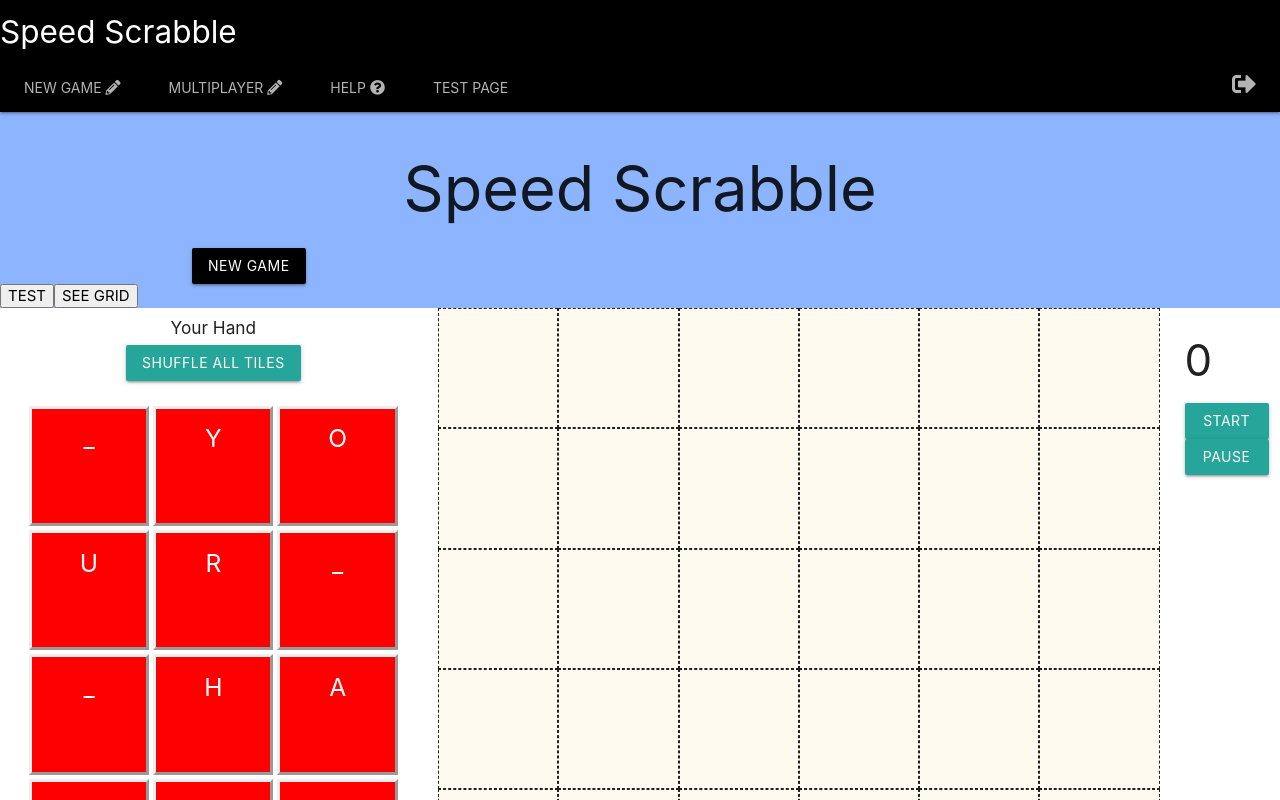
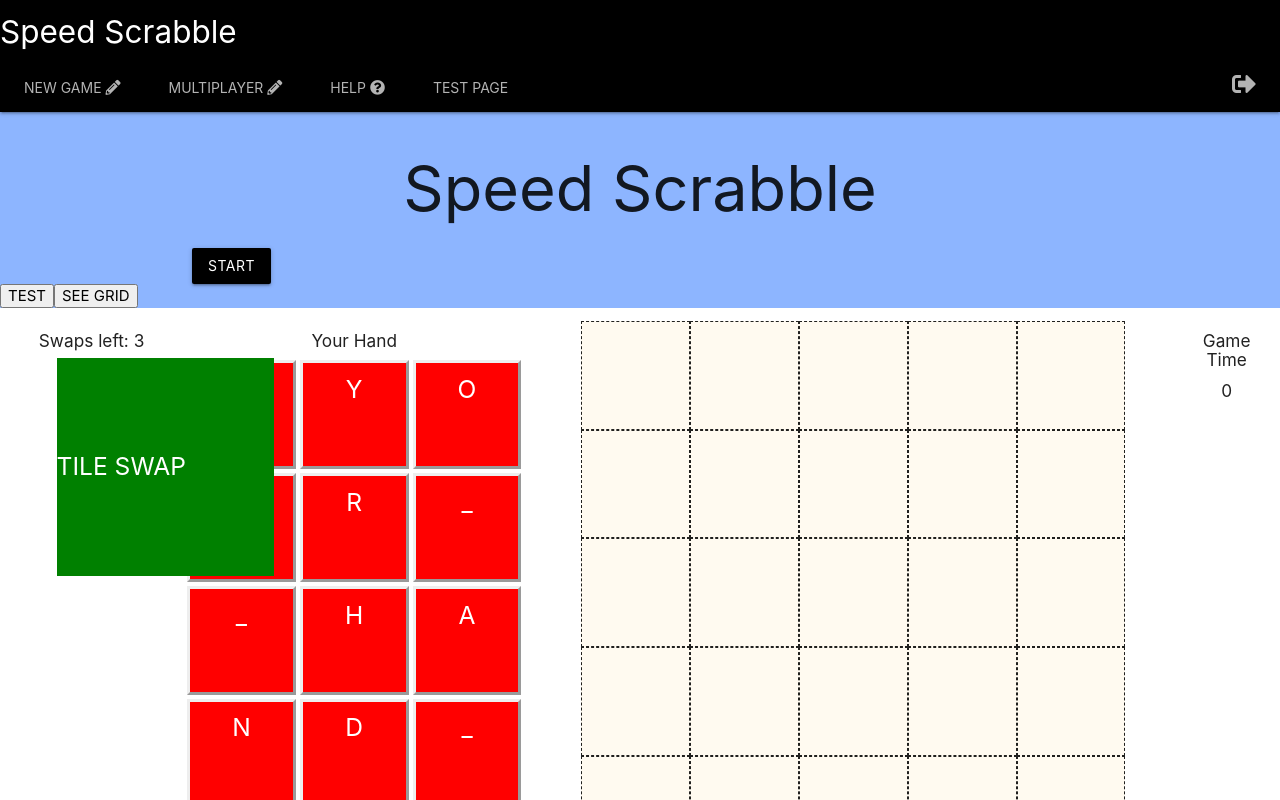
Before and after one commit to davidwu92/SpeedScrabble, a React (Create React App) app in the folder client/: page /speedscrabble in a window 1280 px wide. Shown: the top 800 px of the page. Built offline with nearby package versions, Linux system fonts and the light colour scheme.

Commit message:
tile swapping implemented

```diff
--- a/client/src/Pages/SpeedScrabble/SpeedScrabble.js
+++ b/client/src/Pages/SpeedScrabble/SpeedScrabble.js
@@ -37,7 +37,8 @@ const SpeedScrabble = () => {
       ["Null","Null","Null","Null","Null","Null","Null","Null","Null","Null"],
     ]
   )
-  // https://www.w3schools.com/jsref/tryit.asp?filename=tryjsref_ondragstart
+  //DRAG-DROP EXAMPLES https://www.w3schools.com/jsref/tryit.asp?filename=tryjsref_ondragstart
+
   const allowDrop = e=>e.preventDefault()
 
   //HAND or GRID: Starting to drag a tile.
@@ -49,7 +50,6 @@ const SpeedScrabble = () => {
   }
   //HAND or GRID: Allow things to drag over.
   const dragOver = e => e.stopPropagation()
-
 
   //GRID: dropping tiles onto grid (from anywhere)
   const dropTile = e => { //e represents the grid event of DROPPING A TILE.
@@ -94,19 +94,60 @@ const SpeedScrabble = () => {
     }
   }
 
+  const [swapCount, setSwapCount] = useState(3)
+  //SWAP BOX: dropping a tile into the swap-tile area.
+  const swapOneTile = e =>{
+    if(swapCount>0){
+      e.preventDefault()
+      setSwapCount(swapCount=>swapCount-1)
+      let tileData=e.dataTransfer.getData("tile")
+      let startPosition = e.dataTransfer.getData("coordinates") //"undefined" if tile grabbed from hand.
+
+      let handNum = tileData[2] ? parseInt(""+tileData[1]+tileData[2]):parseInt(tileData[1])
+      let bagLetters = "AAAAAAAAABBCCDDDDEEEEEEEEEEEEFFGGGHHIIIIIIIIIJKLLLLMMNNNNNNOOOOOOOOPPQRRRRRRSSSSTTTTTTUUUUVVWWXYYZ"
+      //take out my hand's letters from the bag.
+      handLetters.forEach((letter, index)=>{
+        bagLetters = bagLetters.replace(letter, "")
+      })
+      //pick a letter from the remaining letters to replace the swapped tile.
+      let newLetterIndex = Math.floor(Math.random()*(98-handLetters.length))
+      let newHand = handLetters
+      newHand[handNum] = bagLetters[newLetterIndex] //this is new letter.
+      setHandLetters(JSON.parse(JSON.stringify(newHand)))
+
+      //time penalty
+      if(tileData[0]==bagLetters[newLetterIndex]){setSeconds(seconds=>seconds+3)}
+
+      // console.log(bagLetters[newLetterIndex]+handNum)
+      if(startPosition!="undefined"){
+        let newGrid = grid
+        newGrid[startPosition[1]][startPosition[0]] = bagLetters[newLetterIndex]+handNum
+        setGrid(JSON.parse(JSON.stringify(newGrid)))
+      }
+      toast(<>{tileData[0]==bagLetters[newLetterIndex]? <>No time penalty applied.<br/>You swapped a "{tileData[0]}" for another "{bagLetters[newLetterIndex]}". <br/>{swapCount} letter swaps left.</>
+        :<>3 second penalty applied.<br/>You swapped a "{tileData[0]}" for a "{bagLetters[newLetterIndex]}."<br/>{swapCount} letter swaps left.</>}</>,
+      {autoClose: 9000,hideProgressBar: true,type: "success"})
+    }
+  }
+
+
 //MY HAND
-  const [handLetters, setHandLetters] = useState( //Letters in my hand.
-    ["_", "Y", "O", "U", "R", "_", "_", "H", "A", "N", "D","_"]
-  )
-  const [handUsed, setHandUsed] = useState( //Used Letters from my hand.
-    [false,false,false,false,false,false,false,false,false,false,false,false,]
-  )
+  //Letters in my hand.
+  const [handLetters, setHandLetters] = useState(["_", "Y", "O", "U", "R", "_", "_", "H", "A", "N", "D","_"])
+  //Used Letters from my hand.
+  const [handUsed, setHandUsed] = useState([false,false,false,false,false,false,false,false,false,false,false,false,])
 
+  //currently not using this.
   const shuffleHand = () =>{
     console.log("SHUFFLE HAND")
+    //time penalty: 3 seconds.
+    setSeconds(seconds=>seconds+3)
   }
+
+//NEW GAME BUTTON
   const newGame = () =>{
-    //Start Timer, reset grid, deal tiles for hand.
+    //Start Timer from zero, reset grid, deal tiles for hand.
+    setSeconds(0)
     setIsRunning(true)
     setGrid([ ["Null","Null","Null","Null","Null","Null","Null","Null","Null","Null"],
       ["Null","Null","Null","Null","Null","Null","Null","Null","Null","Null"],
@@ -122,16 +163,17 @@ const SpeedScrabble = () => {
     let scrabbleLetters = "AAAAAAAAABBCCDDDDEEEEEEEEEEEEFFGGGHHIIIIIIIIIJKLLLLMMNNNNNNOOOOOOOOPPQRRRRRRSSSSTTTTTTUUUUVVWWXYYZ"
     let numbers = []
     let newHand = []
-    for (let i = 0; i<12;i++){
-      let randomNumber = Math.floor(Math.random()*98)
-      while (numbers.includes(randomNumber))
-      {randomNumber = Math.floor(Math.random()*98)}
-      numbers.push(randomNumber)
-      newHand.push(scrabbleLetters[randomNumber])
+    for (let i = 0; i<handLetters.length;i++){
+      let letterNumber = Math.floor(Math.random()*98) //scrabbleLetters has length 98
+      //if letterNumber was already chosen, randomize again.
+      while (numbers.includes(letterNumber)){letterNumber = Math.floor(Math.random()*98)}
+      numbers.push(letterNumber)
+      newHand.push(scrabbleLetters[letterNumber])
     }
     setHandLetters(newHand)
     setHandUsed([false,false,false,false,false,false,false,false,false,false,false,false])
   }
+
   const testButton = () => {
     console.log(handUsed)
   }
@@ -143,40 +185,46 @@ const SpeedScrabble = () => {
     <>
       <div className="container">
         <h1 className="center">Speed Scrabble</h1>
-        <button className="btn black" onClick={newGame}>NEW GAME</button>
+        <button className="btn black" onClick={newGame}>START</button>
       </div>
         <button onClick={testButton}>TEST</button>
         <button onClick={seeData}>SEE GRID</button>
-      {/* <div className="row"> */}
-      {/* </div> */}
+
         {/* GAME */}
-        <div className="row white" style={{width: "100%", margin:"0px"}}>
+        <div className="row white" style={{width: "100%", padding:"1vw 0px 1vw 0px",margin:"0px"}}>
 
           {/* MY HAND */}
-          <div className="col s12 m4 l4 center">
-            <h6 className="center">Your Hand</h6>
-            <button className="btn" onClick={shuffleHand}>Shuffle All Tiles</button>
-            <br></br>
-            <br></br>
+          <div className="col s12 m5 l5" style={{padding:"0px 4px 0px 4px", marginBottom:"10px"}}>
+            <div className="col s4 m4 l4 center" style={{padding:"0px 0px 0px 0px"}}>
+              {/* <button className="btn btn-small" onClick={shuffleHand}>Shuffle</button> */}
+              <h6>Swaps left: {swapCount}</h6>
+              <div id="swapTile" className="valign-wrapper"
+                onDrop={swapOneTile}
+                onDragOver={allowDrop}
+              ><h5 className="white-text">TILE SWAP</h5>
+              </div>
+            </div>
+            <div className="col s8 m8 l8 center" style={{padding:"0px 0px 0px 0px"}}>
+              <h6>Your Hand</h6>
               {handLetters.map((tile, index)=>
                 <div
-                draggable="true"
+                  draggable={!handUsed[index]}
                   onDragStart={dragStart}
                   onDragOver={dragOver}
-                // onDragEnd={dragEnd}
                   data-tile={tile+index} //dataset.tile = LETTER+HAND NUMBER
                   id="handTile"
                   className="center"
-                style={!handUsed[index] ? {backgroundColor: "red", margin:"2px",
+                  style={!handUsed[index] ? {backgroundColor: "red", margin:"2px", padding:"1vw",
                           width:"4vw", height:"4vw",display:"inline-block", borderStyle:"outset"}
-                      :{backgroundColor: "grey", margin:"2px",
+                        :{backgroundColor: "grey", margin:"2px",padding:"1vw",
                           width:"4vw", height:"4vw", display:"inline-block", borderStyle:"outset"}}>
                   <h5 className="white-text">{tile}</h5>
                 </div>)}
             </div>
+          </div>
 
           {/* GRID BOARD */}
-          <div className="col s12 m7 l7">
+          <div className="col s12 m6 l6 center">
             {grid.map((row, rowNum)=>(
               <div id="gridRow"
                 // className="center"
@@ -185,14 +233,13 @@ const SpeedScrabble = () => {
                   (<div className="gridSquare"
                         draggable={square=="Null"? false : true}
                         onDragStart={dragStart}
-                        // onDragEnd={dragEnd}
                         onDrop={dropTile}
                         onDragOver={allowDrop}
                         onClick={seeData}
                         id="gridSquare"
                         data-tile={square} //dataset.tile = LETTER+HAND NUMBER or "NULL"
                         data-coordinates={""+colNum+rowNum}
-                        style={{backgroundColor: square=="Null"? "floralwhite":"red", width:"4vw", height:"4vw",
+                        style={{backgroundColor: square=="Null"? "floralwhite":"red", width:"4vw", height:"4vw", padding:"1vw",
                               display:"inline-block", borderStyle: square=="Null"?"dashed":"outset", borderWidth:"1px"}}>
                       <h5 data-tile={square} data-coordinates={""+colNum+rowNum} className="center white-text"
                           style={square=="Null"? {visibility:"hidden"}:{visibility:"visible"}}>
@@ -203,10 +250,11 @@ const SpeedScrabble = () => {
           </div>
 
           {/* TIMER */}
-          <div className="col s6 m1 l1">
-            <h3>{seconds}</h3>
-            <button className="btn" onClick={()=>setIsRunning(true)}>Start Clock</button>
-            <button className="btn" onClick={()=>setIsRunning(false)}>Pause Clock</button>
+          <div className="col s12 m1 l1">
+            <h6 className="center">Game Time</h6>
+            <h6 className="center">{seconds}</h6>
+            {/* <button className="btn" onClick={()=>setIsRunning(true)}>Start Clock</button> */}
+            {/* <button className="btn" onClick={()=>setIsRunning(false)}>Pause Clock</button> */}
           </div>
 
         </div> {/* END GAME CONTAINER */}
--- a/client/src/Pages/SpeedScrabble/speedScrabble.css
+++ b/client/src/Pages/SpeedScrabble/speedScrabble.css
@@ -1,17 +1,30 @@
-
+h5 {
+  margin:0px
+}
 
 /* SMALL SCREEN STYLING */
 @media only screen
 and (min-device-width : 300px)
 and (max-device-width : 995px){
   #handTile, #gridSquare{
-    width: 9.4vw !important;
-    height: 9.4vw !important;
+    width: 8.5vw !important;
+    height: 8.5vw !important;
+    padding: 1vw !important;
+    margin: 1 !important;
+    /* border: 1px !important; */
   }
   #gridRow {
-    height: 9.4vw
+    height: 8.5vw
+  }
+  #swapTile {
+    background-color: green;
+    width: 17vw !important;
+    height: 17vw !important;
+    position: relative;
+    left: 30%;
   }
 }
+
 /* NORMAL SCREEN STYLING */
 @media only screen
 and (min-device-width : 996px){
@@ -22,4 +35,11 @@ and (min-device-width : 996px){
   #gridRow {
     height: 4vw
   }
+  #swapTile {
+    background-color: green;
+    width: 8vw !important;
+    height: 8vw !important;
+    position: relative;
+    left: 25%;
+  }
 }
```
Lines whose indentation alone changed are shown as unchanged.
